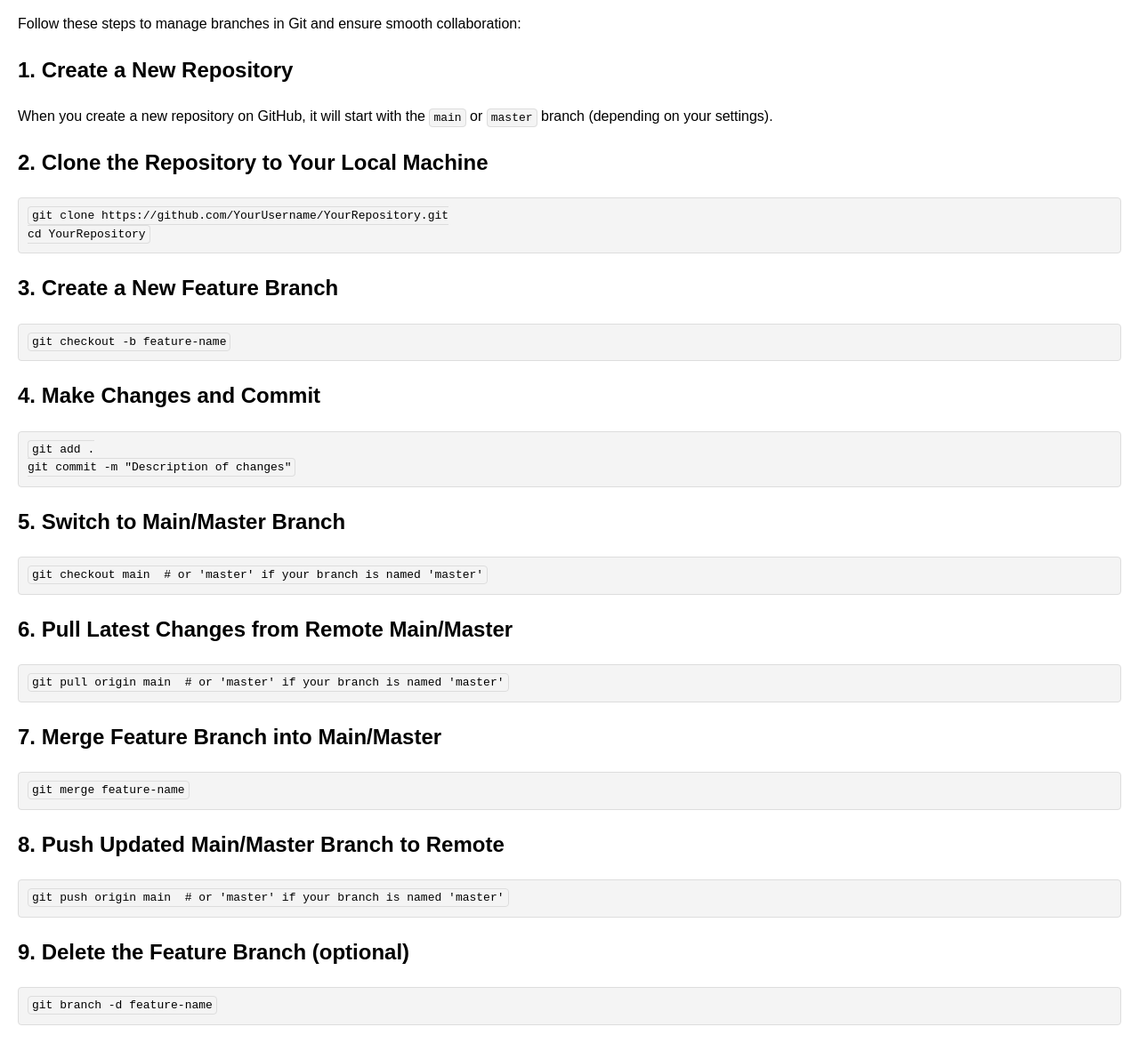
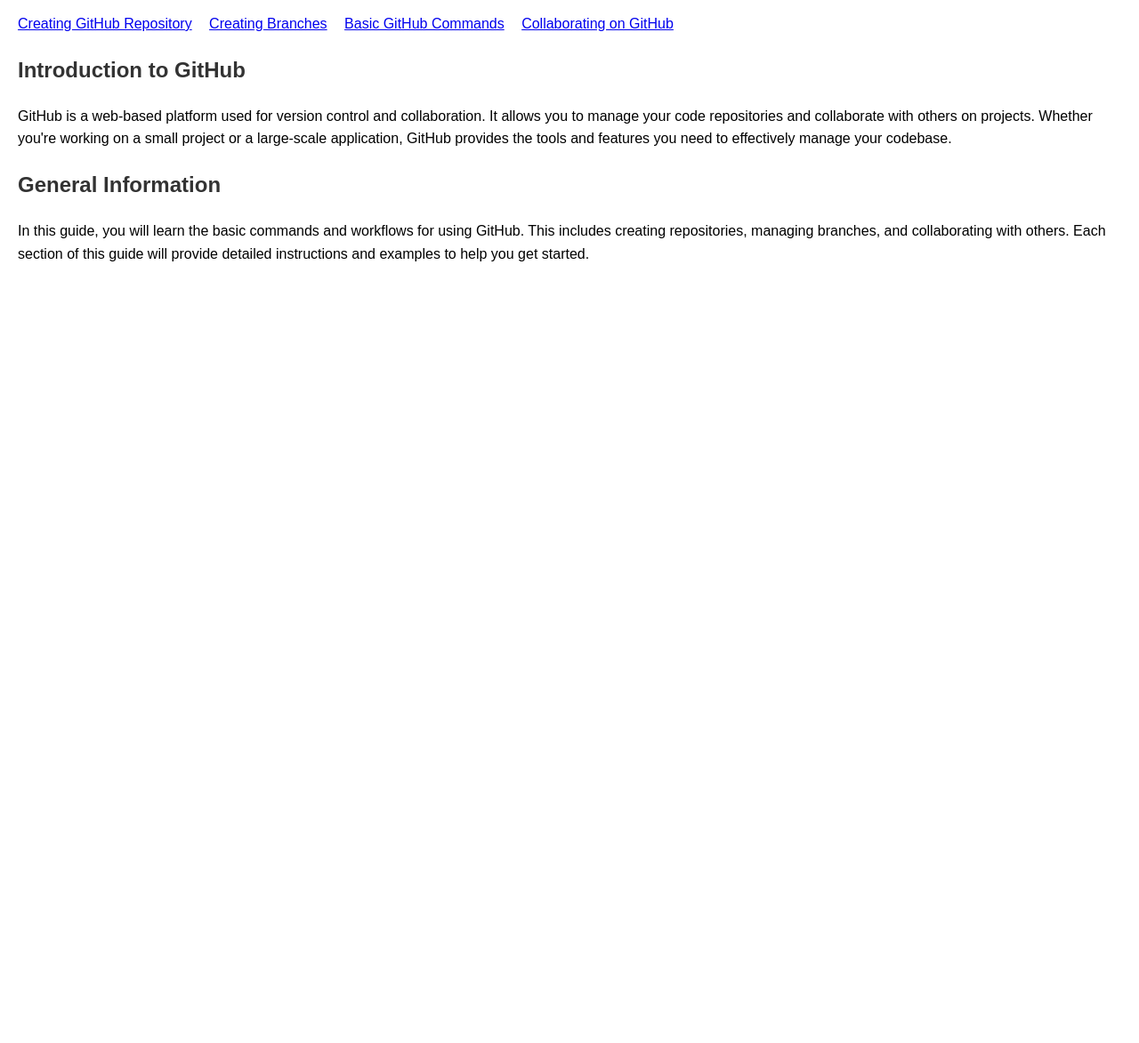
Before and after one commit to Manoj-Kumar-BV/GitHub-Steps, a plain HTML site: page index.html in a window 1280 px wide. Shown: the part 80-1253 px from the top of the page at 89% size. After the commit the page ends 800 px from the top, so only its background shows below. Drawn offline with Linux system fonts and the light colour scheme.

Commit message:
Renamed home.html to index.html

```diff
--- a/index.html
+++ b/index.html
@@ -3,15 +3,18 @@
 <head>
     <meta charset="UTF-8">
     <meta name="viewport" content="width=device-width, initial-scale=1.0">
-    <title>Git Branch Management Guide</title>
+    <title>GitHub Guide for Beginners</title>
     <style>
         body {
             font-family: Arial, sans-serif;
             line-height: 1.6;
             margin: 20px;
         }
-        h1 {
+        h1, h2 {
             color: #333;
+        }
+        nav a {
+            margin-right: 15px;
         }
         code {
             background-color: #f4f4f4;
@@ -29,36 +32,27 @@
     </style>
 </head>
 <body>
-    <h1>Git Branch Management Guide</h1>
-    <p>Follow these steps to manage branches in Git and ensure smooth collaboration:</p>
+    <header>
+        <h1>GitHub Guide for Beginners</h1>
+        <nav>
+            <a href="creating-repository.html">Creating GitHub Repository</a>
+            <a href="creating-branches.html">Creating Branches</a>
+            <a href="basic-commands.html">Basic GitHub Commands</a>
+            <a href="collaborating.html">Collaborating on GitHub</a>
+            <!-- Add more links here as needed -->
+        </nav>
+    </header>
 
-    <h2>1. Create a New Repository</h2>
-    <p>When you create a new repository on GitHub, it will start with the <code>main</code> or <code>master</code> branch (depending on your settings).</p>
+    <main>
+        <section id="introduction">
+            <h2>Introduction to GitHub</h2>
+            <p>GitHub is a web-based platform used for version control and collaboration. It allows you to manage your code repositories and collaborate with others on projects. Whether you're working on a small project or a large-scale application, GitHub provides the tools and features you need to effectively manage your codebase.</p>
+        </section>
 
-    <h2>2. Clone the Repository to Your Local Machine</h2>
-    <pre><code>git clone https://github.com/YourUsername/YourRepository.git
-cd YourRepository</code></pre>
-
-    <h2>3. Create a New Feature Branch</h2>
-    <pre><code>git checkout -b feature-name</code></pre>
-
-    <h2>4. Make Changes and Commit</h2>
-    <pre><code>git add .
-git commit -m "Description of changes"</code></pre>
-
-    <h2>5. Switch to Main/Master Branch</h2>
-    <pre><code>git checkout main  # or 'master' if your branch is named 'master'</code></pre>
-
-    <h2>6. Pull Latest Changes from Remote Main/Master</h2>
-    <pre><code>git pull origin main  # or 'master' if your branch is named 'master'</code></pre>
-
-    <h2>7. Merge Feature Branch into Main/Master</h2>
-    <pre><code>git merge feature-name</code></pre>
-
-    <h2>8. Push Updated Main/Master Branch to Remote</h2>
-    <pre><code>git push origin main  # or 'master' if your branch is named 'master'</code></pre>
-
-    <h2>9. Delete the Feature Branch (optional)</h2>
-    <pre><code>git branch -d feature-name</code></pre>
+        <section id="general-info">
+            <h2>General Information</h2>
+            <p>In this guide, you will learn the basic commands and workflows for using GitHub. This includes creating repositories, managing branches, and collaborating with others. Each section of this guide will provide detailed instructions and examples to help you get started.</p>
+        </section>
+    </main>
 </body>
 </html>
```
Also changed, not shown: home.html (deleted, +0 -58 lines).
